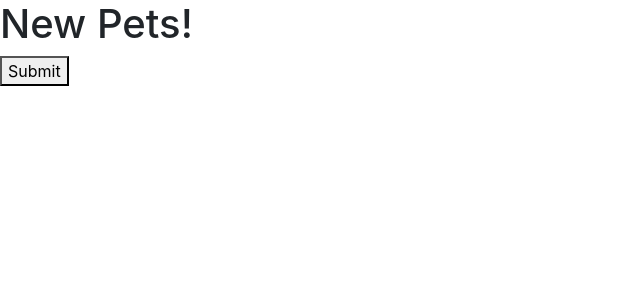
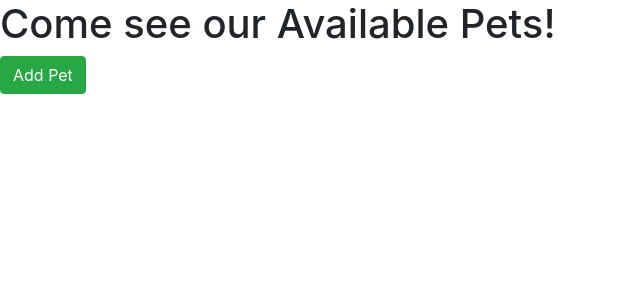
Before and after one commit to smackin/adopt, a Flask app: page / in a window 1280 px wide. Shown: the top 300 px of the page, without its empty margins (0-640 px from the left). Run offline with Flask 2, Linux system fonts and the light colour scheme; data that the repository does not hold is empty.

Commit message:
updated templates and app routes

```diff
--- a/app.py
+++ b/app.py
@@ -1,5 +1,5 @@
 from logging import PercentStyle
-from flask import Flask, render_template
+from flask import Flask, render_template, redirect
 from flask_debugtoolbar import DebugToolbarExtension
 from models import db, Pet, connect_db
 from forms import AddNewPetForm
@@ -29,4 +29,15 @@
 @app.route('/pet/new',  methods=["GET", "POST"])
 def add_pet():
     form = AddNewPetForm()
-    return render_template('add_pet_form.html', form=form)
+    if form.validate_on_submit():
+        name = form.name.data
+        species = form.species.data
+        photo_url = form.photo_url.data
+        age = form.age.data
+        notes = form.notes.data
+        newpet= Pet(name=name, species=species, photo_url=photo_url, age=age, notes=notes)
+        db.session.add(newpet)
+        db.session.commit()
+        return redirect('/')
+    else:
+        return render_template('add_pet_form.html', form=form)
--- a/templates/add_pet_form.html
+++ b/templates/add_pet_form.html
@@ -4,10 +4,10 @@
     <meta charset="UTF-8">
     <meta http-equiv="X-UA-Compatible" content="IE=edge">
     <meta name="viewport" content="width=device-width, initial-scale=1.0">
-    <title> Add New Pet</title>
+    <title> Add New Pet </title>
 </head>
 <body>
-    <h1> New Pets! </h1>
+    <h1> Add a new pet for adoption! </h1>
     <form action="" method="POST">
         {% for field in form
             if field.widget.input_type != 'hidden' %}
--- a/templates/pet_list.html
+++ b/templates/pet_list.html
@@ -5,10 +5,10 @@
     <meta http-equiv="X-UA-Compatible" content="IE=edge">
     <meta name="viewport" content="width=device-width, initial-scale=1.0">
     <link rel="stylesheet" href="https://cdn.jsdelivr.net/npm/bootstrap@4.3.1/dist/css/bootstrap.min.css" integrity="sha384-ggOyR0iXCbMQv3Xipma34MD+dH/1fQ784/j6cY/iJTQUOhcWr7x9JvoRxT2MZw1T" crossorigin="anonymous">
-    <title> Add New Pet</title>
+    <title> Steph's Pets </title>
 </head>
 <body>
-    <h1> New Pets! </h1>
+    <h1> Come see our Available Pets!  </h1>
     <form action="" method="POST">
         {% for pet in pets %}
             <p>{{pet.name}} the {{pet.species}} </p>
@@ -23,7 +23,7 @@
                 {% endfor %}
             </p>
         {% endfor %}
-        <button type="submit">Submit</button>
+        <a href="/pet/new" class="btn btn-success">Add Pet</a>
     </form>
 </body>
 </html>
```
